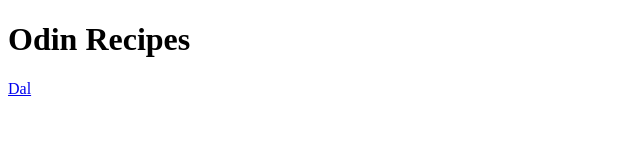
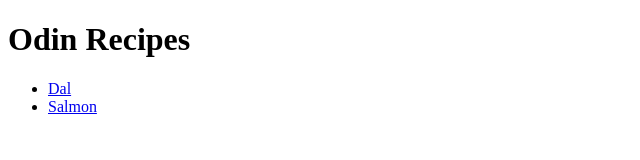
Before and after one commit to normanlew/odin-recipes, a plain HTML site: page index.html in a window 1280 px wide. Shown: the whole page, without its empty margins (0-640 px from the left). Drawn offline with Linux system fonts and the light colour scheme.

Commit message:
Added salmon recipe link to index.html and changed recipe links to an unordered list

```diff
--- a/index.html
+++ b/index.html
@@ -6,6 +6,9 @@
     </head>
     <body>
         <h1>Odin Recipes</h1>
-        <a href="recipes/dal.html">Dal</a>
+        <ul>
+            <li><a href="recipes/dal.html">Dal</a></li>
+            <li><a href="recipes/salmon.html">Salmon</a></li>
+        </ul>
     </body>
 </html>
```
